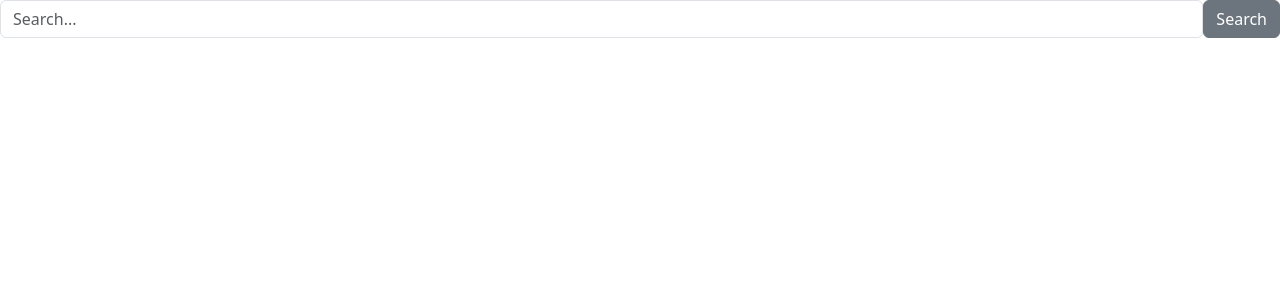
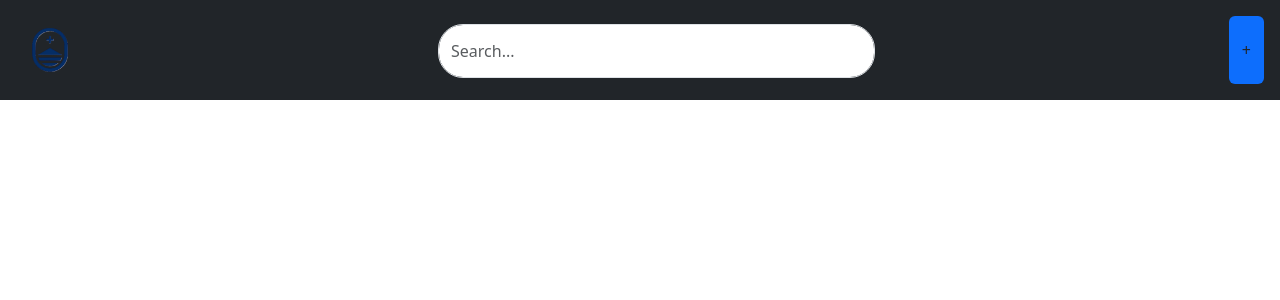
Before and after one commit to Joaco4200/Redditucu-front, a React (Create React App) app: page / in a window 1280 px wide. Shown: the top 300 px of the page. Built offline with nearby package versions, Linux system fonts and the light colour scheme.

Commit message:
style fixes

```diff
--- a/src/App.css
+++ b/src/App.css
@@ -1,38 +1,3 @@
 .App {
   text-align: center;
 }
-
-.App-logo {
-  height: 40vmin;
-  pointer-events: none;
-}
-
-@media (prefers-reduced-motion: no-preference) {
-  .App-logo {
-    animation: App-logo-spin infinite 20s linear;
-  }
-}
-
-.App-header {
-  background-color: #282c34;
-  min-height: 100vh;
-  display: flex;
-  flex-direction: column;
-  align-items: center;
-  justify-content: center;
-  font-size: calc(10px + 2vmin);
-  color: white;
-}
-
-.App-link {
-  color: #61dafb;
-}
-
-@keyframes App-logo-spin {
-  from {
-    transform: rotate(0deg);
-  }
-  to {
-    transform: rotate(360deg);
-  }
-}
--- a/src/App.js
+++ b/src/App.js
@@ -1,9 +1,10 @@
 import './App.css';
-import SearchBar from './components/SearchBar';
+import HomePage from './pages/Home';
 
 function App() {
+
   return (
-      <SearchBar></SearchBar>
+      <HomePage/>
   );
 }
 
--- /dev/null
+++ b/src/components/CreateNewPost.jsx
@@ -0,0 +1,11 @@
+import { useState } from "react";
+
+
+const CreateNewPost = () => {
+
+    return (
+        <button className="btn plus-btn bg-primary"> + </button>
+    )
+}
+
+export default CreateNewPost;
--- a/src/components/Header.jsx
+++ b/src/components/Header.jsx
@@ -1,14 +1,21 @@
 import React from "react";
+import 'bootstrap/dist/css/bootstrap.min.css';
+import SearchBar from "./SearchBar";
+import CreateNewPost from "./CreateNewPost";
 
 const Header = () => {
 
-    <Header className= "Header">
+    return(
+        <div className="d-flex justify-content-between alig-items-center p-3 bg-dark" style={{Width: '100px', height: '100px' }}>
 
-        <div className="Logo">
-            <img src= "/logoucu.png" alt= "logo"/>
+            <img src= "/logoucu.png" alt= "logo" className= "img-fluid"/>
+
+            <SearchBar/>
+
+            <CreateNewPost/>
+
         </div>
+    )
+};
 
-        <div className="searchbar"/>
-
-    </Header>
-}
+export default Header;
--- a/src/components/SearchBar.jsx
+++ b/src/components/SearchBar.jsx
@@ -4,9 +4,9 @@ import 'bootstrap/dist/css/bootstrap.min.css';
 const SearchBar = () =>{
 
     return(
-        <form className='d-flex'>
-            <input type= "text" className="form-control" placeholder= "Search..."/>
-            <button type= "submit" className='btn btn-secondary'>Search</button>
+
+        <form className='d-flex mt-2' style ={{width: "35%", height: "80%"}}>
+            <input type= "text" className="form-control " placeholder= "Search..." style ={{borderRadius: '25px'}}/>
         </form>
     )
 }
--- a/src/pages/Home.jsx
+++ b/src/pages/Home.jsx
@@ -1,10 +1,14 @@
 import { useState, useEffect } from "react";
+import Header from "../components/Header";
+
 
 const HomePage = () => {
 
     return (
-        <div >
-
+        <div className="">
+            <Header/>
         </div>
     )
 }
+
+export default HomePage;
```
Also changed, not shown: public/logoucu.png (renamed from public/imgs/logoucu.png).
